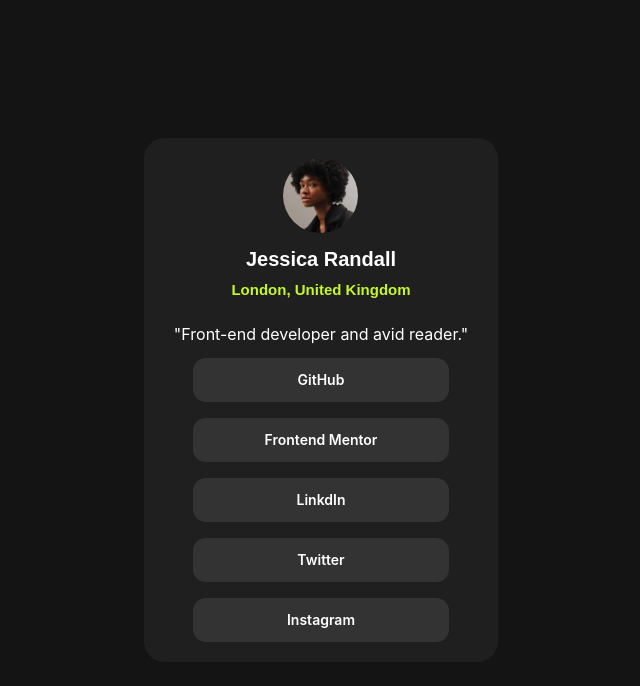
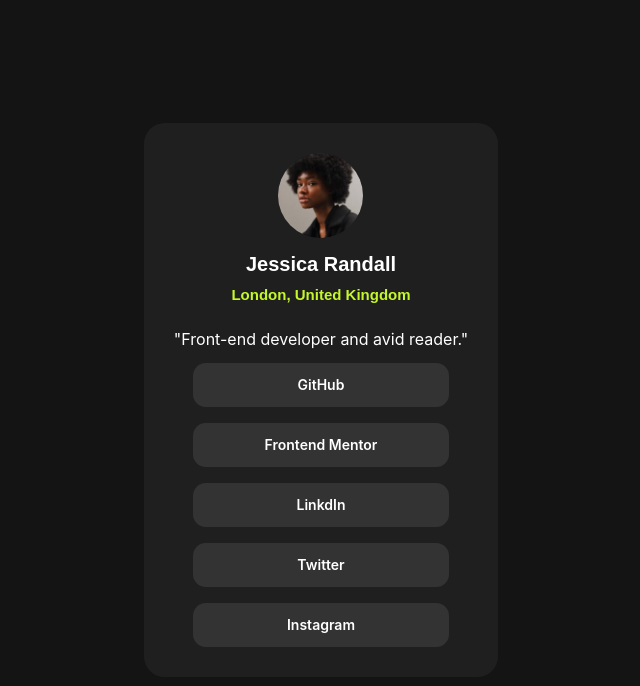
Before and after one commit to Nasserio10/SocialProfileLink, a plain HTML site: page index.html in a window 1280 px wide. Shown: the whole page, without its empty margins (319-959 px from the left). Drawn offline with Linux system fonts and the light colour scheme.

Commit message:
3rd version
readjusting padding and margin

```diff
--- a/styles.css
+++ b/styles.css
@@ -28,7 +28,7 @@
 }
 .container{
   margin: 50px auto;
-  padding: 20px 30px;
+  padding: 30px 30px;
   display: flex;
   flex-direction: column;
   justify-content: center;
@@ -41,7 +41,7 @@
 }
 .imAvatar{
   border-radius: 50%;
-  width: 75px;
+  width: 85px;
 }
 .box-links {
     width: 100%;
```
